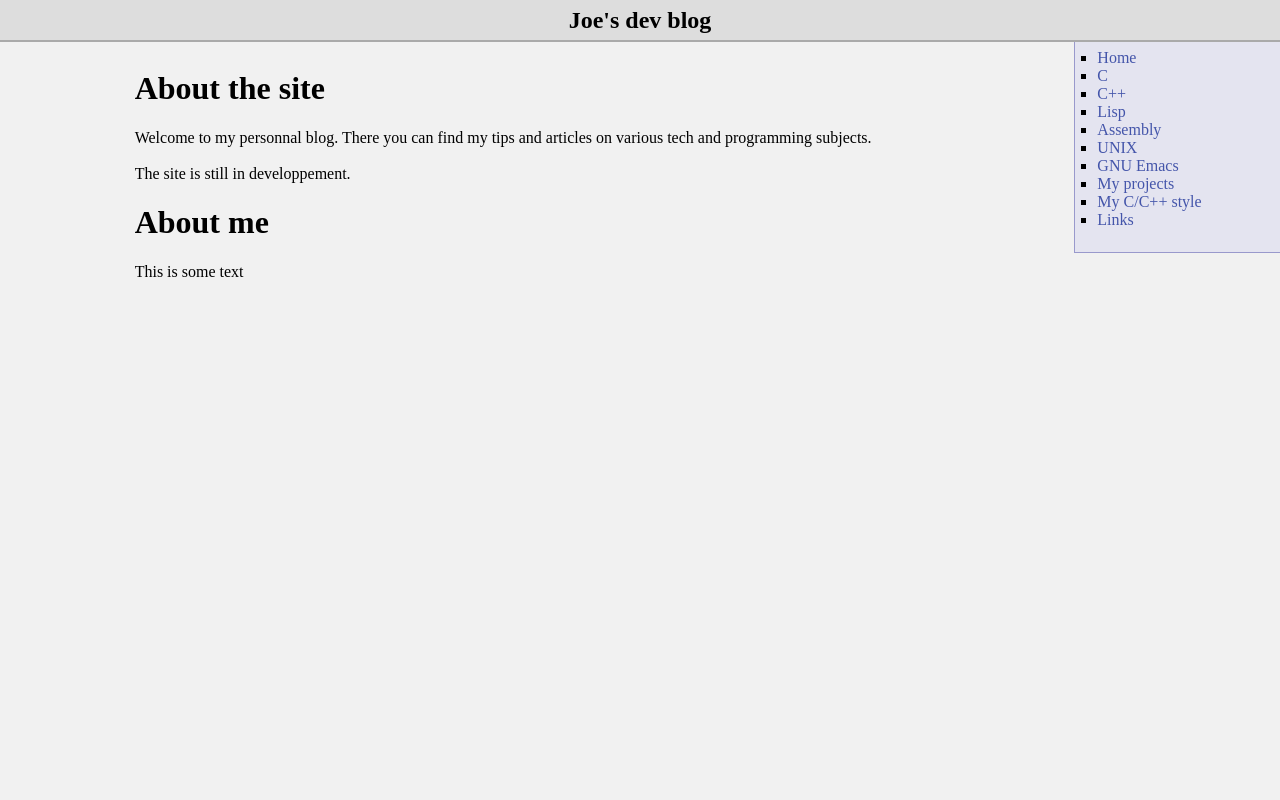
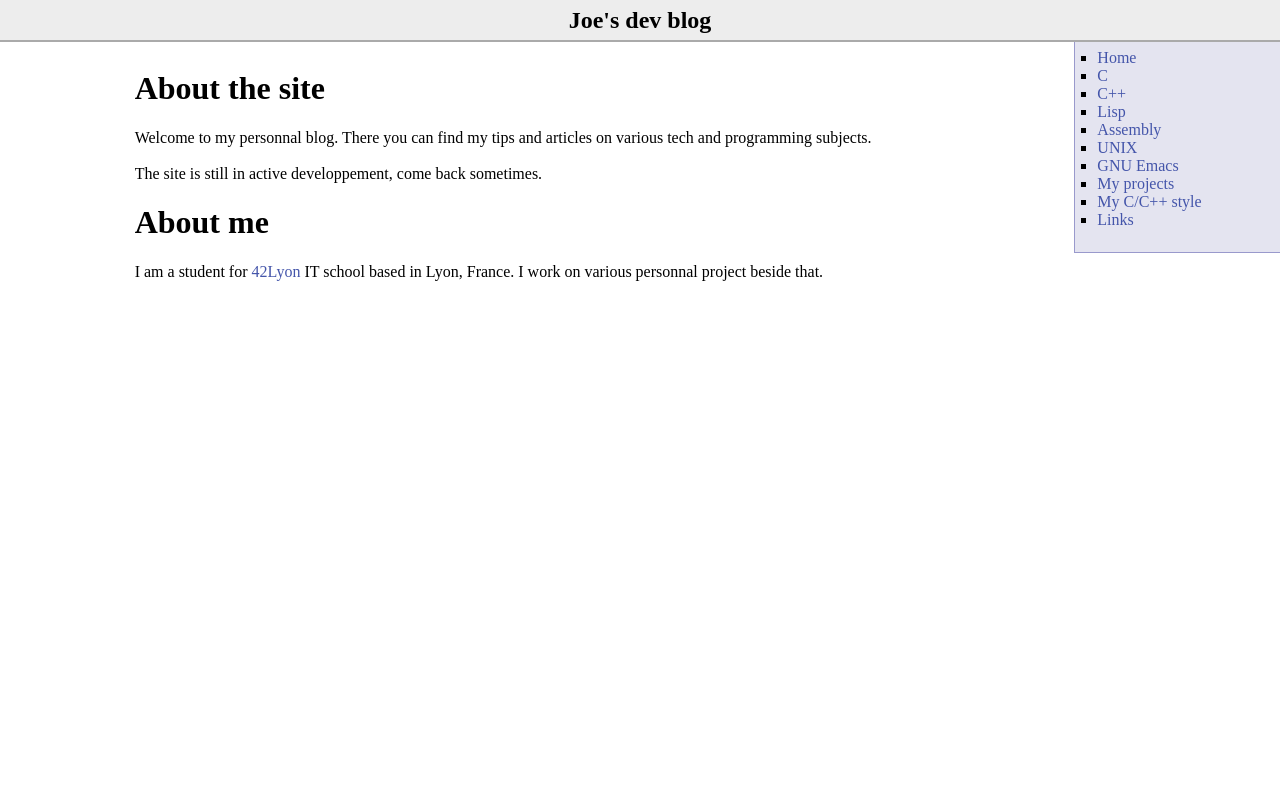
Before and after one commit to JozanLeClerc/joe-www, a PHP site: page / in a window 1280 px wide. Run offline with PHP 8.4, Linux system fonts and the light colour scheme.

Commit message:
Fixed link

```diff
--- a/css/site.css
+++ b/css/site.css
@@ -1,5 +1,6 @@
 body {
-	background-color: #f1f1f1;
+	background-colo-r: #f5f5f5;
+	/* background-color: #ffffff; */
 	margin: 0pt;
 	padding: 0pt;
 }
@@ -8,7 +9,7 @@ header {
 	margin: 0pt;
 	padding: 0pt;
 	width: 100%;
-	background-color: #ddd;
+	background-color: #ededed;
 	border-bottom: 2pt solid #aaa;
 	border-top: 0pt;
 }
--- a/index.html
+++ b/index.html
@@ -48,11 +48,12 @@
 		Welcome to my personnal blog. There you can find my tips and articles on
 		various tech and programming subjects.
 		<br><br>
-		The site is still in developpement.
+		The site is still in active developpement, come back sometimes.
 	  </p>
 	  <h1>About me</h1>
 	  <p>
-		This is some text
+		I am a student for <a href="https://www.42lyon.fr/">42Lyon</a> IT school based in
+		Lyon, France. I work on various personnal project beside that.
 	  </p>
 	</div>
   </body>
```
